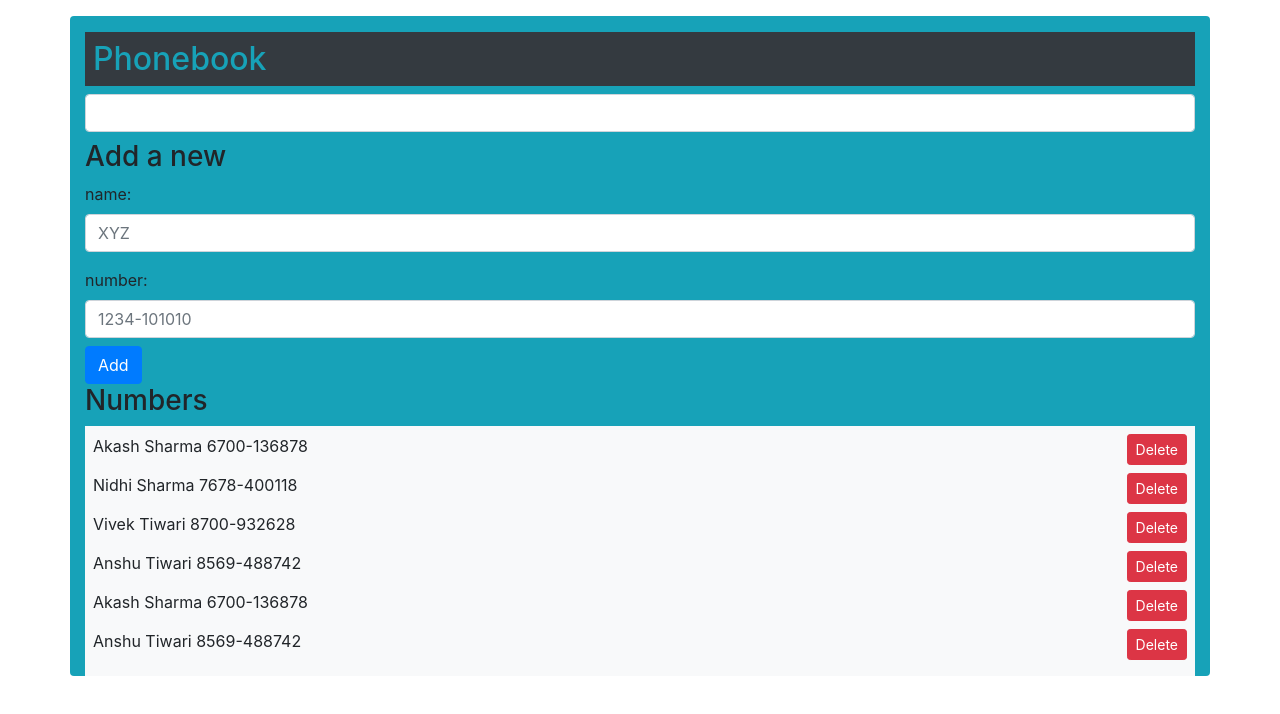
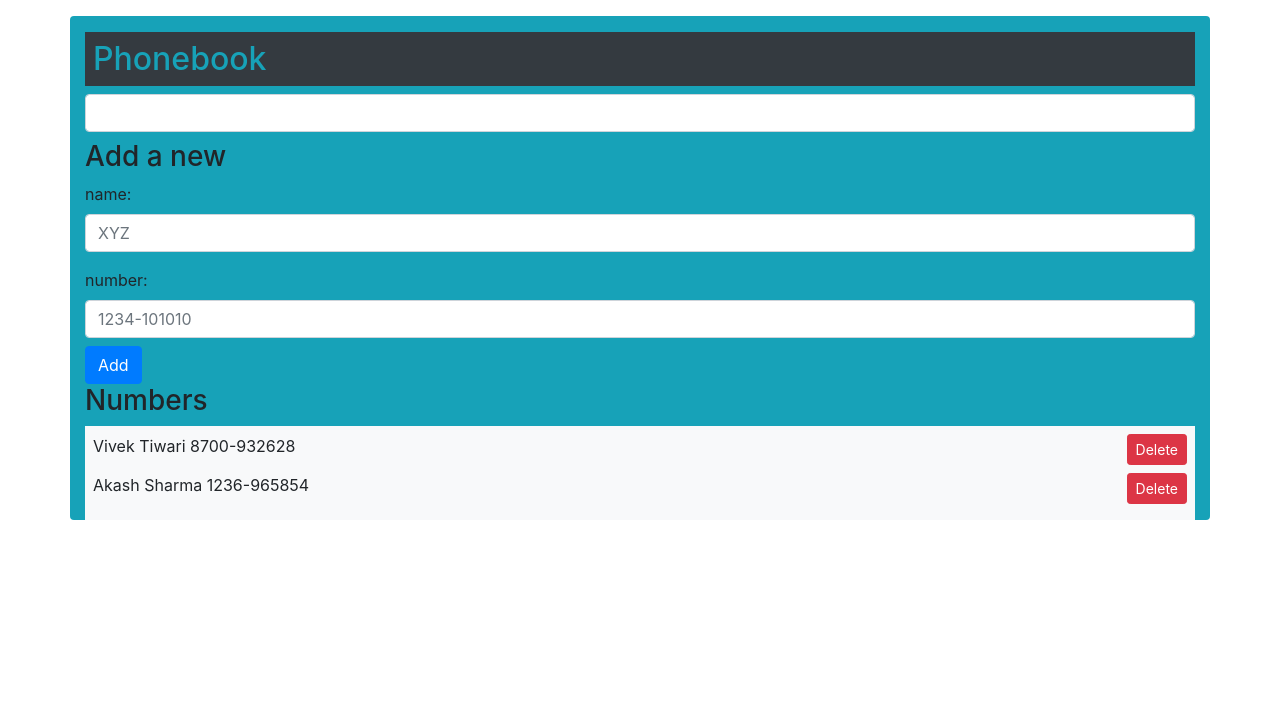
Before and after one commit to Akki-net/React_PhoneBook, a React (Create React App) app: page / in a window 1280 px wide. Shown: the top 714 px of the page. Built offline with nearby package versions, Linux system fonts and the light colour scheme; data requests are answered from the project's data file.

Commit message:
debug new rendering list

```diff
--- a/db.json
+++ b/db.json
@@ -1,34 +1,14 @@
 {
   "persons": [
-    {
-      "name": "Akash Sharma",
-      "number": "6700-136878",
-      "id": 5
-    },
-    {
-      "name": "Nidhi Sharma",
-      "number": "7678-400118",
-      "id": 6
-    },
     {
       "name": "Vivek Tiwari",
       "number": "8700-932628",
       "id": 7
     },
     {
-      "name": "Anshu Tiwari",
-      "number": "8569-488742",
-      "id": 8
-    },
-    {
       "name": "Akash Sharma",
-      "number": "6700-136878",
+      "number": "1236-965854",
       "id": 9
-    },
-    {
-      "name": "Anshu Tiwari",
-      "number": "8569-488742",
-      "id": 10
     }
   ]
 }
--- a/src/App.js
+++ b/src/App.js
@@ -32,19 +32,15 @@ const App = () => {
       name: newName,
       number: newNumber
     };
-    let result;
+    let result = false, addOrNot = false;
     persons.forEach(p => {
       if(p.name === newName) {
-      result = window.confirm(`${newName} is already added to phonebook, want to replace with new one?`)
+        result = window.confirm(`${newName} is already added to phonebook, want to replace with new one?`)
+      }
+      else{
+        addOrNot = true;
       }
     });
-
-    let addOrNot = false;
-    persons.forEach(p => {
-      if(p.name !== newName){
-        addOrNot = true;
-      }
-    })
 
     if(addOrNot){
     personServices.create(newPerson)
@@ -63,10 +59,11 @@ const App = () => {
               const id = l.id;
              personServices.update(id, newPerson)
             .then(updatedItem => {
-             setPersons(persons.map(val => val.id!==id ? val : updatedItem));
+             setPersons(persons.map(val => val.name!==newName ? val : updatedItem));
                setNewName('');
                setNewNumber('');
-              })
+              });
+              personServices.del(id);
             }
         });
       });
```
